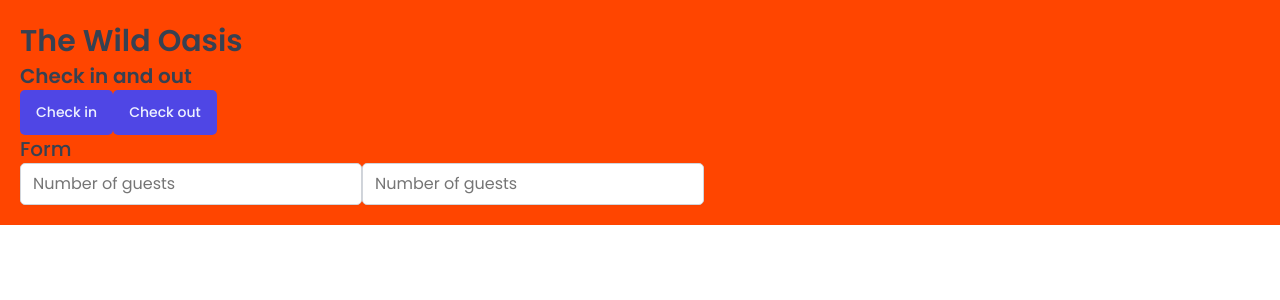
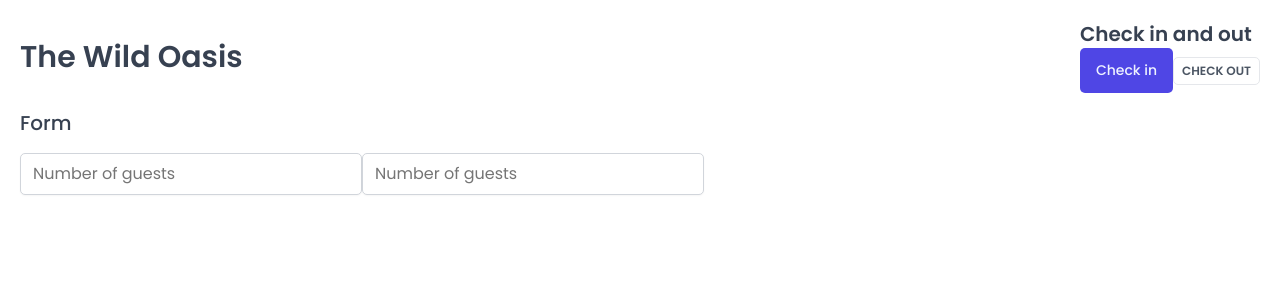
Before and after one commit to heliohdd/the-wild-oasis, a React (Vite) app: page / in a window 1280 px wide. Shown: the top 300 px of the page. Built offline with nearby package versions, Linux system fonts and the light colour scheme; a web font is replaced by a local one.

Commit message:
Section 25.332 - Building More Reusable Styled Components

```diff
--- a/src/App.jsx
+++ b/src/App.jsx
@@ -4,6 +4,7 @@
 import Button from "./ui/Button";
 import Input from "./ui/Input";
 import Heading from "./ui/Heading";
+import Row from "./ui/Row";
 
 const H1 = styled.h1`
   font-size: 30px;
@@ -12,7 +13,7 @@
 `;
 
 const StyledApp = styled.main`
-  background-color: orangered;
+  /* background-color: orangered; */
   padding: 20px;
 `;
 
@@ -21,14 +22,29 @@
     <>
       <GlobalStyles />
       <StyledApp>
+        <Row>
+          <Row type="horizontal">
             <Heading as="h1">The Wild Oasis</Heading>
+            <div>
               <Heading as="h2">Check in and out</Heading>
               <Button onClick={() => alert("Check in ")}>Check in</Button>
-        <Button onClick={() => alert("Check out ")}>Check out</Button>
-
+              <Button
+                variation="secondary"
+                size="small"
+                onClick={() => alert("Check out ")}
+              >
+                Check out
+              </Button>
+            </div>
+          </Row>
+          <Row>
             <Heading as="h3">Form</Heading>
+            <form>
               <Input type="number" placeholder="Number of guests"></Input>
               <Input type="number" placeholder="Number of guests"></Input>
+            </form>
+          </Row>
+        </Row>
       </StyledApp>
     </>
   );
--- a/src/ui/Button.jsx
+++ b/src/ui/Button.jsx
@@ -50,19 +50,17 @@
 };
 
 const Button = styled.button`
-  font-size: 1.4rem;
-  padding: 1.2rem 1.6rem;
-  font-weight: 500;
   border: none;
   border-radius: var(--border-radius-sm);
-  background-color: var(--color-brand-600);
-  color: var(--color-brand-50);
   box-shadow: var(shadow-sm);
-  cursor: pointer;
 
-  &:hover {
-    background-color: var(--color-brand-700);
-  }
+  ${(props) => sizes[props.size]}
+  ${(props) => variations[props.variation]}
 `;
 
+Button.defaultProps = {
+  variation: "primary",
+  size: "medium",
+};
+
 export default Button;
--- /dev/null
+++ b/src/ui/Row.jsx
@@ -0,0 +1,21 @@
+import styled, { css } from "styled-components";
+
+const Row = styled.div`
+  display: flex;
+  ${(props) =>
+    props.type === "horizontal" &&
+    css`
+      justify-content: space-between;
+      align-items: center;
+    `}
+  ${(props) =>
+    props.type === "vertical" &&
+    css`
+      flex-direction: column;
+      gap: 1.6rem;
+    `}
+`;
+
+Row.defaultProps = { type: "vertical" };
+
+export default Row;
```
Lines whose indentation alone changed are shown as unchanged.
